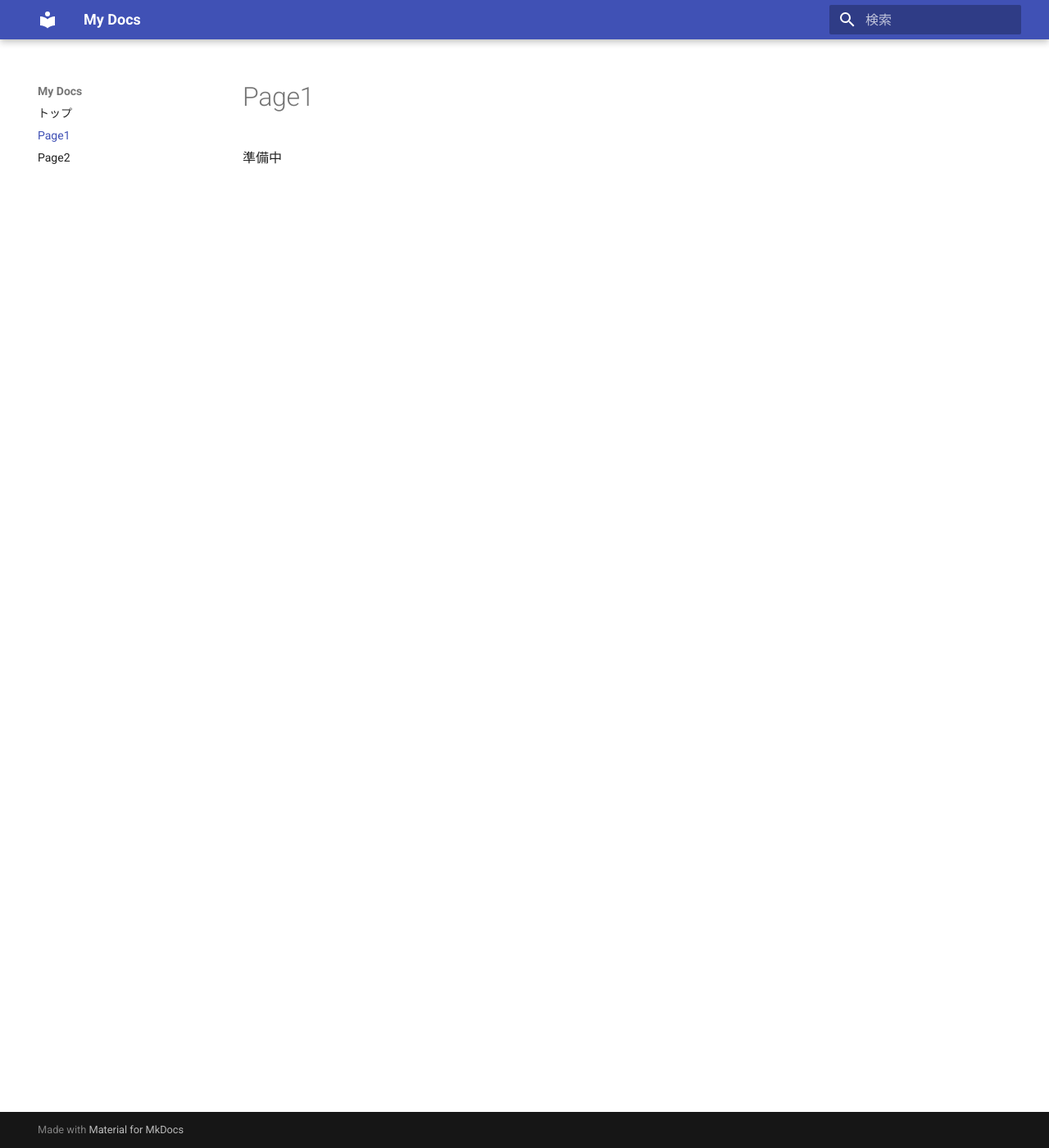
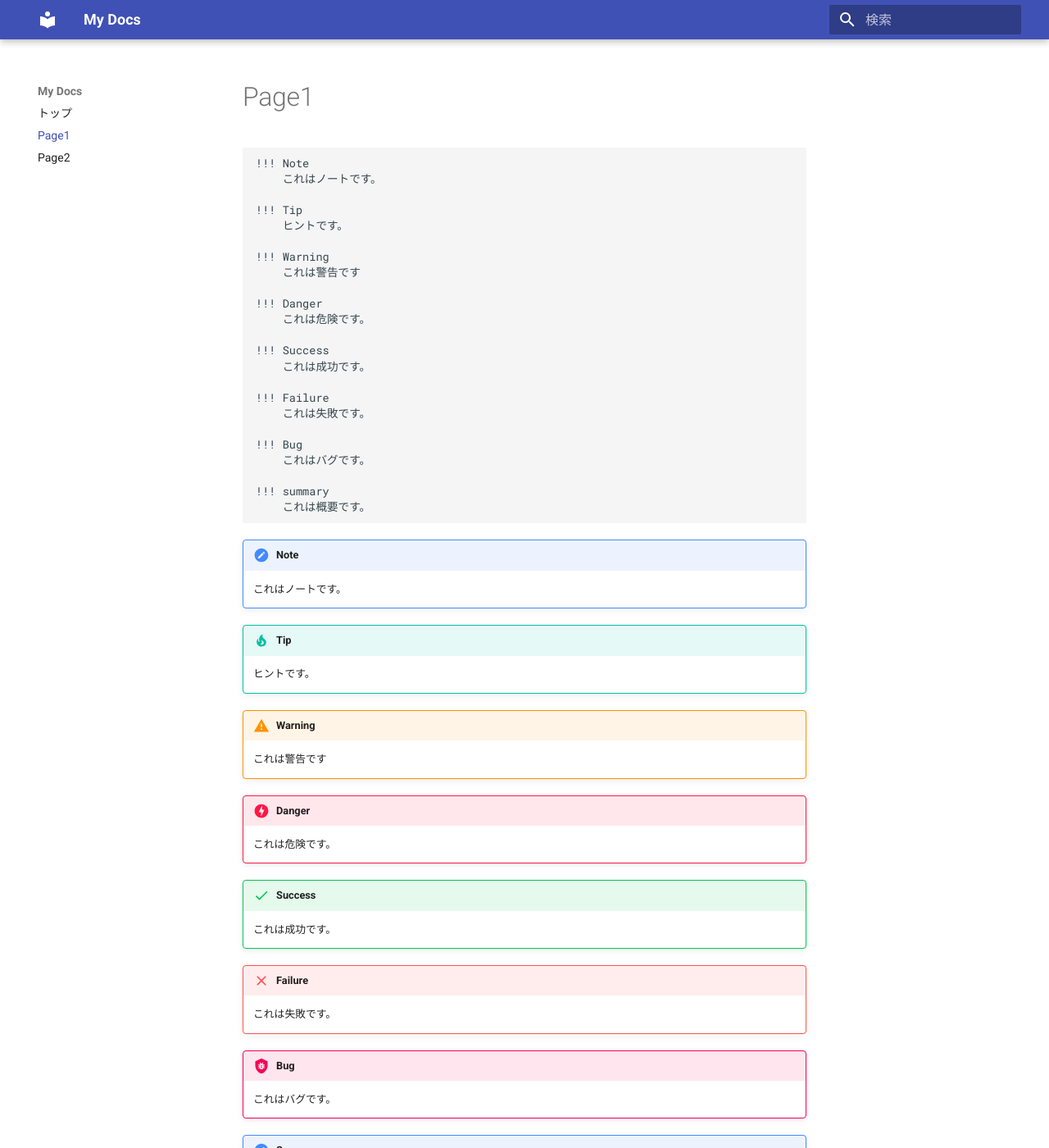
Before and after one commit to radicalttaira/mkdocs, an MkDocs documentation site: the page built from docs/page1.md, in a window 1280 px wide and 1400 px high. Shown: the whole window at 82% size. Built offline with MkDocs 1.6.1 and Material for MkDocs 9.7.7, drawn with Linux system fonts in a browser that asks for light colours.

Commit message:
拡張機能Admonitionのテスト

````diff
--- a/docs/page1.md
+++ b/docs/page1.md
@@ -1,2 +1,50 @@
 # Page1
-準備中
+```
+!!! Note
+    これはノートです。
+
+!!! Tip
+    ヒントです。
+
+!!! Warning
+    これは警告です
+
+!!! Danger
+    これは危険です。
+
+!!! Success
+    これは成功です。
+
+!!! Failure
+    これは失敗です。
+
+!!! Bug
+    これはバグです。
+
+!!! summary
+    これは概要です。
+```
+
+!!! Note
+    これはノートです。
+
+!!! Tip
+    ヒントです。
+
+!!! Warning
+    これは警告です
+
+!!! Danger
+    これは危険です。
+
+!!! Success
+    これは成功です。
+
+!!! Failure
+    これは失敗です。
+
+!!! Bug
+    これはバグです。
+
+!!! summary
+    これは概要です。
--- a/mkdocs.yml
+++ b/mkdocs.yml
@@ -12,7 +12,7 @@ theme:
   language: 'ja'
   palette:
     primary: 'indigo'
-    accent: 'indigo'
+    accent: 'red'
   font:
     text: 'Roboto'
     code: 'Roboto Mono'
````
